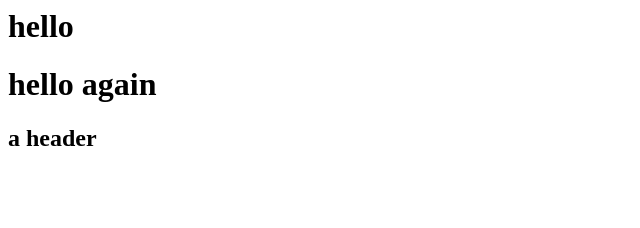
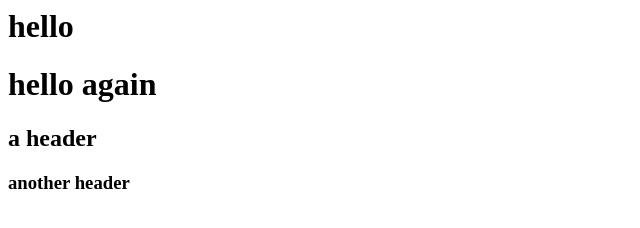
Before and after one commit to joshcodingdojo/kent_example_repo, a plain HTML site: page index.html in a window 1280 px wide. Shown: the whole page, without its empty margins (0-640 px from the left). Drawn offline with Linux system fonts and the light colour scheme.

Commit message:
some changes

```diff
--- a/app.js
+++ b/app.js
@@ -1 +1,2 @@
-console.log('hello')
+console.log('hello');
+console.log('yooooo');
--- a/index.html
+++ b/index.html
@@ -4,5 +4,6 @@
     <h1>hello</h1>
     <h1>hello again</h1>
     <h2>a header</h2>
+    <h3>another header</h3>
   </body>
 </html>
```
Also changed, not shown: ex.txt.
